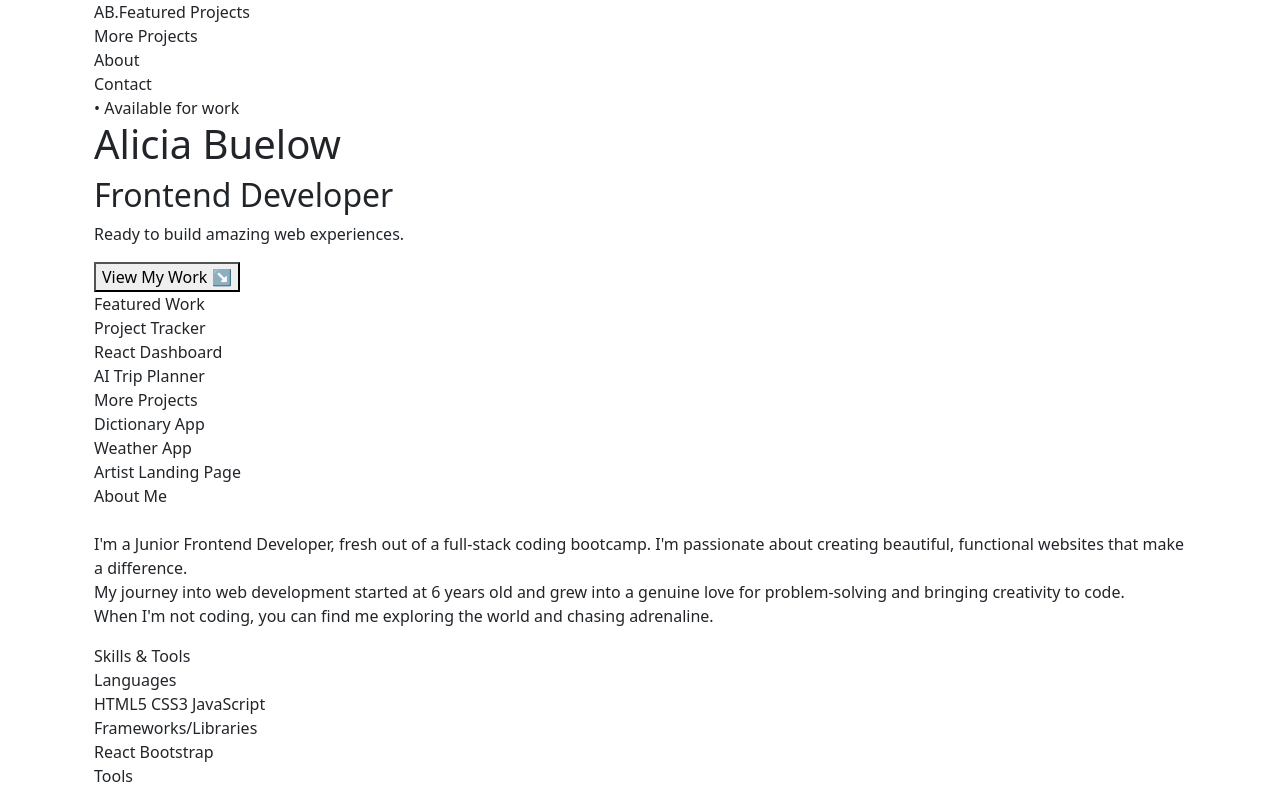
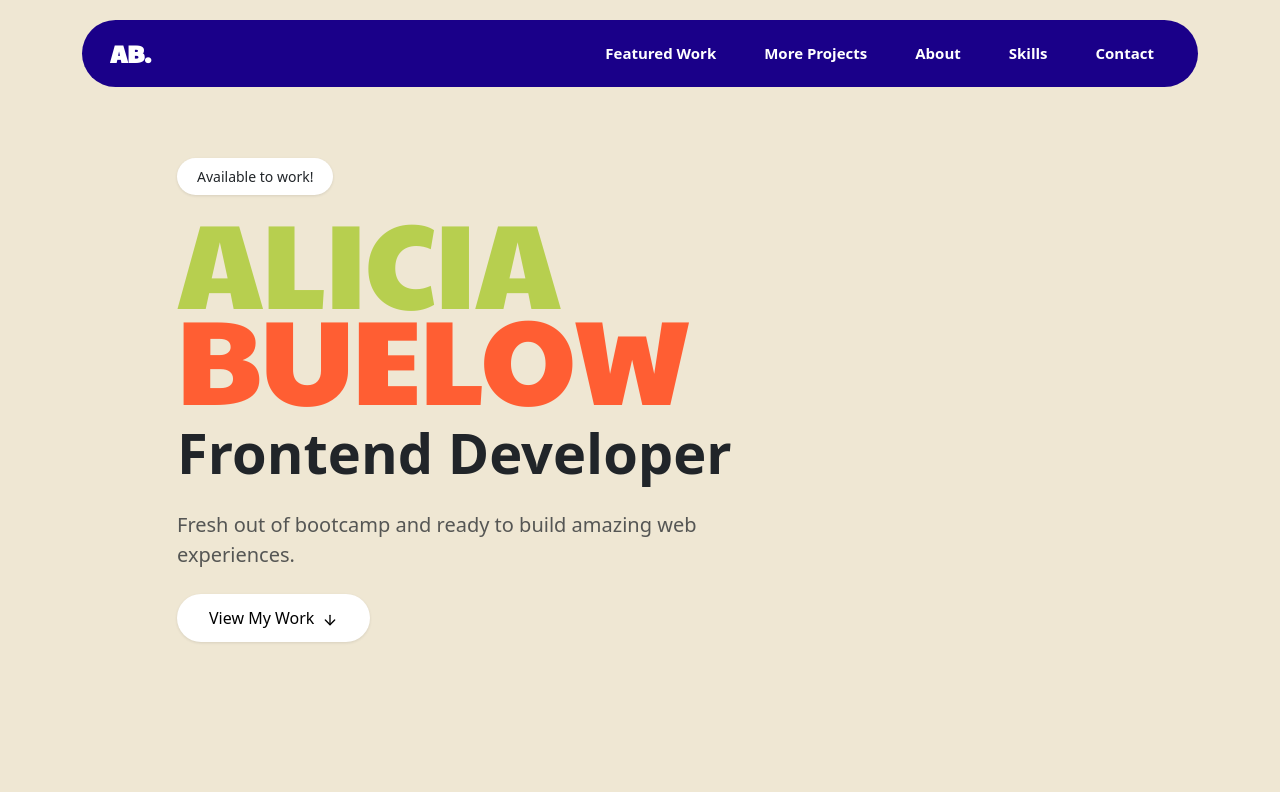
Before and after one commit to aliciabuelow/alicia-portfolio, a React (Vite) app in the folder react-app/: page / in a window 1280 px wide. Shown: the top 792 px of the page. Built offline with nearby package versions, Linux system fonts and the light colour scheme.

Commit message:
Added navbar functionality and styled Navbar and Hero, installed Motion

```diff
--- a/react-app/index.html
+++ b/react-app/index.html
@@ -4,6 +4,9 @@
     <meta charset="UTF-8" />
     <meta name="viewport" content="width=device-width, initial-scale=1.0" />
     <title>Alicia Buelow | Front-End Developer</title>
+    <link rel="preconnect" href="https://fonts.googleapis.com">
+<link rel="preconnect" href="https://fonts.gstatic.com" crossorigin>
+<link href="https://fonts.googleapis.com/css2?family=Paytone+One&display=swap" rel="stylesheet">
   </head>
   <body>
     <div id="root"></div>
--- a/react-app/package.json
+++ b/react-app/package.json
@@ -12,6 +12,7 @@
   "dependencies": {
     "bootstrap": "^5.3.8",
     "lucide-react": "^0.577.0",
+    "motion": "^12.36.0",
     "react": "^19.2.4",
     "react-dom": "^19.2.4"
   },
--- a/react-app/src/components/App.jsx
+++ b/react-app/src/components/App.jsx
@@ -11,7 +11,7 @@ import '../styles/global.css'
 
 function App() {
   return (
-   <div className="App container">
+   <div>
     <Navbar />
     <Hero />
     <FeaturedProjects />
--- a/react-app/src/components/Hero.jsx
+++ b/react-app/src/components/Hero.jsx
@@ -1,23 +1,99 @@
+import { motion } from "motion/react";
+import { ArrowDown } from "lucide-react";
+import '../styles/Hero.css'
+
 export default function Hero() {
-    return (
-    <section className="Hero container">
-        <div className="hero-content">
-            <div className="availability">
-                • Available for work
-            </div>
-            <h1>
-                Alicia Buelow
-            </h1>
-            <h2>
+  const scrollToAbout = () => {
+    document.getElementById('about')?.scrollIntoView({ behavior: 'smooth' });
+  };
+
+  return (
+    <section id="hero" className="hero-section">
+      <div className="container">
+        <div className="row justify-content-center">
+          <div className="col-lg-10">
+            <motion.div
+              initial={{ opacity: 0, y: 30 }}
+              animate={{ opacity: 1, y: 0 }}
+              transition={{ duration: 0.8, ease: "easeOut" }}
+            >
+              {/* Availability badge */}
+              <motion.div
+                className="badge-wrapper mb-3"
+                initial={{ opacity: 0, scale: 0.8 }}
+                animate={{ opacity: 1, scale: 1 }}
+                transition={{ duration: 0.5, delay: 0.2 }}
+              >
+                <div className="badge-content">
+                  <p className="mb-0 small fw-medium">Available to work!</p>
+                </div>
+              </motion.div>
+
+              {/* Name */}
+              <h1 className="hero-title mb-3">
+                <motion.span
+                  className="d-block hero-lime-text"
+                  initial={{ opacity: 0, x: -20 }}
+                  animate={{ opacity: 1, x: 0 }}
+                  transition={{ duration: 0.8, delay: 0.4 }}
+                >
+                  Alicia
+                </motion.span>
+                <motion.span
+                  className="d-block hero-orange-text"
+                  initial={{ opacity: 0, x: -20 }}
+                  animate={{ opacity: 1, x: 0 }}
+                  transition={{ duration: 0.8, delay: 0.5 }}
+                >
+                  Buelow
+                </motion.span>
+              </h1>
+
+              {/* Title */}
+              <motion.h2
+                className="display-4 fw-bold mb-4"
+                initial={{ opacity: 0 }}
+                animate={{ opacity: 1 }}
+                transition={{ duration: 0.8, delay: 0.6 }}
+              >
                 Frontend Developer
-            </h2>
-            <p>
-                Ready to build amazing web experiences.
-            </p>
-            <button>
-                View My Work ↘️
-            </button>
+              </motion.h2>
+
+              {/* Welcome */}
+              <motion.p
+                className="lead text-muted mb-4"
+                style={{ maxWidth: '36rem' }}
+                initial={{ opacity: 0 }}
+                animate={{ opacity: 1 }}
+                transition={{ duration: 0.8, delay: 0.7 }}
+              >
+                Fresh out of bootcamp and ready to build amazing web experiences.
+              </motion.p>
+
+              {/* CTA button */}
+              <motion.div
+                initial={{ opacity: 0, y: 20 }}
+                animate={{ opacity: 1, y: 0 }}
+                transition={{ duration: 0.8, delay: 0.8 }}
+              >
+                <div className="shadow-wrapper btn-custom" style={{ borderRadius: '50px' }}>
+                  <div
+                    className="shadow-red"
+                    style={{
+                      borderRadius: '50px',
+                      background: 'linear-gradient(135deg, #1A0089 0%, #4A0DAB 100%)'
+                    }}
+                  ></div>
+                  <button onClick={scrollToAbout} className="btn-custom-content">
+                    View My Work
+                    <ArrowDown className="ms-2" size={16} style={{ display: 'inline-block' }} />
+                  </button>
+                </div>
+              </motion.div>
+            </motion.div>
+          </div>
         </div>
+      </div>
     </section>
-    )
+  );
 }
--- a/react-app/src/components/Navbar.jsx
+++ b/react-app/src/components/Navbar.jsx
@@ -1,16 +1,85 @@
+import { useState } from "react";
+import { Menu, X } from "lucide-react";
+import '../styles/Navbar.css'
+
 export default function Navbar() {
-    return (
-    <section className="container Navbar">
-        <span className="logo">AB.</span>
-        <span className="nav-links">
-            Featured Projects
-            <br />
-            More Projects
-            <br />
-            About
-            <br />
-            Contact
-        </span>
-    </section>
-    )
+  const [menuOpen, setMenuOpen] = useState(false);
+
+  const goToSection = (sectionId) => {
+    document.getElementById(sectionId)?.scrollIntoView({ behavior: 'smooth' });
+    setMenuOpen(false);
+  };
+
+  return (
+    <>
+      {/* Main navbar */}
+      <nav className="navbar-custom">
+        <div className="container">
+          <div className="navbar-inner navbar-bg">
+            <div className="d-flex align-items-center justify-content-between">
+
+              {/* Logo */}
+              <button onClick={() => goToSection('Hero')} className="navbar-logo">
+                AB.
+              </button>
+
+              {/* Desktop nav */}
+              <div className="d-none d-md-flex gap-3">
+                <button onClick={() => goToSection('FeaturedProjects')} className="navbar-link">
+                  Featured Work
+                </button>
+                <button onClick={() => goToSection('MoreProjects')} className="navbar-link">
+                  More Projects
+                </button>
+                <button onClick={() => goToSection('About')} className="navbar-link">
+                  About
+                </button>
+                <button onClick={() => goToSection('Skills')} className="navbar-link">
+                  Skills
+                </button>
+                <button onClick={() => goToSection('Contact')} className="navbar-link">
+                  Contact
+                </button>
+              </div>
+
+              {/* Mobile menu button */}
+              <button
+                onClick={() => setMenuOpen(!menuOpen)}
+                className="d-md-none mobile-menu-btn"
+                aria-label="Toggle menu"
+              >
+                {menuOpen ? <X size={20} /> : <Menu size={20} />}
+              </button>
+
+            </div>
+          </div>
+        </div>
+      </nav>
+
+      {/* Mobile menu dropdown */}
+      {menuOpen && (
+        <div className="mobile-menu">
+          <div className="mobile-menu-inner">
+            <div className="mobile-menu-content">
+              <button onClick={() => goToSection('featured')} className="mobile-menu-link">
+                Featured Work
+              </button>
+              <button onClick={() => goToSection('more-projects')} className="mobile-menu-link">
+                More Projects
+              </button>
+              <button onClick={() => goToSection('about')} className="mobile-menu-link">
+                About
+              </button>
+              <button onClick={() => goToSection('skills')} className="mobile-menu-link">
+                Skills
+              </button>
+              <button onClick={() => goToSection('contact')} className="mobile-menu-link">
+                Contact
+              </button>
+            </div>
+          </div>
+        </div>
+      )}
+    </>
+  );
 }
--- /dev/null
+++ b/react-app/src/styles/Hero.css
@@ -0,0 +1,24 @@
+.hero-section {
+    min-height: 100vh;
+    display: flex;
+    align-items: center;
+    justify-content: center;
+    background-color: var(--color-bg);
+    padding: 128px 24px;
+}
+
+.hero-title {
+    font-family: 'Paytone One', sans-serif;
+    font-size: clamp(120px, 12vw, 24px);
+    line-height: 0.8;
+    letter-spacing: -0.8px;
+    text-transform: uppercase;
+}
+
+.hero-lime-text {
+    color: var(--accent-color);
+}
+
+.hero-orange-text {
+    color: var(--accent-color-two)
+}
--- /dev/null
+++ b/react-app/src/styles/Navbar.css
@@ -0,0 +1,121 @@
+.navbar-bg {
+    background-color: var(--accent-color-three);
+}
+
+.navbar-custom {
+  position: fixed;
+  top: 0;
+  left: 0;
+  right: 0;
+  z-index: 1050;
+  padding: 20px 0;
+  animation: slideDownIn 600ms ease-out forwards;
+}
+
+.navbar-inner {
+  border-radius: 60px;
+  padding: 0.875rem 1.75rem;
+  transition: all 300ms ease;
+}
+
+.navbar-logo {
+  background: none;
+  border: none;
+  font-family: 'Paytone One', sans-serif;
+  font-size: 1.5rem;
+  font-weight: 700;
+  color: #fff;
+  cursor: pointer;
+  padding: 0;
+  transition: transform 200ms ease;
+}
+
+.navbar-logo:hover {
+    transform: scale(1.1);
+}
+
+.navbar-link {
+  background: none;
+  border: none;
+  font-weight: 600;
+  font-size: 15px;
+  color: #fff;
+  cursor: pointer;
+  padding: 8px 16px;
+  border-radius: 50px;
+  transition: all 200ms ease;
+}
+
+.navbar-link:hover {
+    background-color: rgba(255, 255, 255, 0.2);
+}
+
+.mobile-menu-btn {
+    display: flex;
+    align-items: center;
+    justify-content: center;
+    background: none;
+    border: none;
+    color: #fff;
+    cursor: pointer;
+    padding: 8px;
+    transition: transform 200ms ease;
+}
+
+.mobile-menu-btn:hover {
+    transform: scale(1.1);
+}
+
+.mobile-menu {
+    position: fixed;
+    background: #fff;
+    top: 96px;
+    left: 0;
+    right: 0;
+    z-index: 1040;
+    padding: 0 16px;
+}
+
+.mobile-menu-inner {
+    max-width: 500px;
+    margin: 0 auto;
+}
+
+.mobile-menu-content {
+    display: flex;
+    flex-direction: column;
+    gap: 8px;
+    border-radius: 32px;
+    padding: 24px;
+    box-shadow: 0 10px 30px rgba(0, 0, 0, 0.15);
+}
+
+.mobile-menu-link {
+    padding: 16px;
+    border-radius: 16px;
+    text-align: left;
+    background: none;
+    border: none;
+    font-weight: 600;
+    font-size: 17px;
+    color: #000;
+    cursor: pointer;
+    transition: all 200ms ease;
+}
+
+.mobile-menu-link:hover {
+    background-color: rgba(0, 0, 0, 0.05);
+    transform: translateX(5px);
+}
+
+/* Animations */
+@keyframes slideDownIn {
+  from {
+    transform: translateY(-100px);
+    opacity: 0;
+  }
+  to {
+    transform: translateY(0);
+    opacity: 1;
+  }
+}
--- a/react-app/src/styles/global.css
+++ b/react-app/src/styles/global.css
@@ -5,9 +5,49 @@ html {
 
 /* Theme colours */
 :root {
-  --color-lime: #B7CF4F;
-  --color-orange: #FF5E33;
-  --color-blue: #1A0089;
-  --color-bg-light: #EFE7D3;
+  --accent-color: #B7CF4F;
+  --accent-color-two: #FF5E33;
+  --accent-color-three: #1A0089;
+  --color-bg: #EFE7D3;
   --color-bg-alt: #F5EFE7;
 }
+
+/* Badges */
+.badge-wrapper {
+  display: inline-block;
+}
+
+.badge-content {
+  position: relative;
+  padding: 8px 20px;
+  background: #fff;
+  border-radius: 50px;
+  box-shadow: 0 1px 3px rgba(0, 0, 0, 0.1)
+}
+
+/* Buttons */
+.btn-custom {
+  position: relative;
+  display: inline-block;
+  transition: transform 200ms ease;
+}
+
+.btn-custom:hover {
+  transform: scale(1.05);
+}
+
+.btn-custom:active {
+  transform: scale(0.95);
+}
+
+.btn-custom-content {
+  position: relative;
+  padding: 12px 32px;
+  background: #fff;
+  border-radius: 50px;
+  font-weight: 500;
+  border: none;
+  cursor: pointer;
+  box-shadow: 0 1px 3px rgba(0, 0, 0, 0.1);
+  transition: transform 300ms ease;
+}
```
Also changed, not shown: 1 other file (tests, documents, lock files or other folders).
